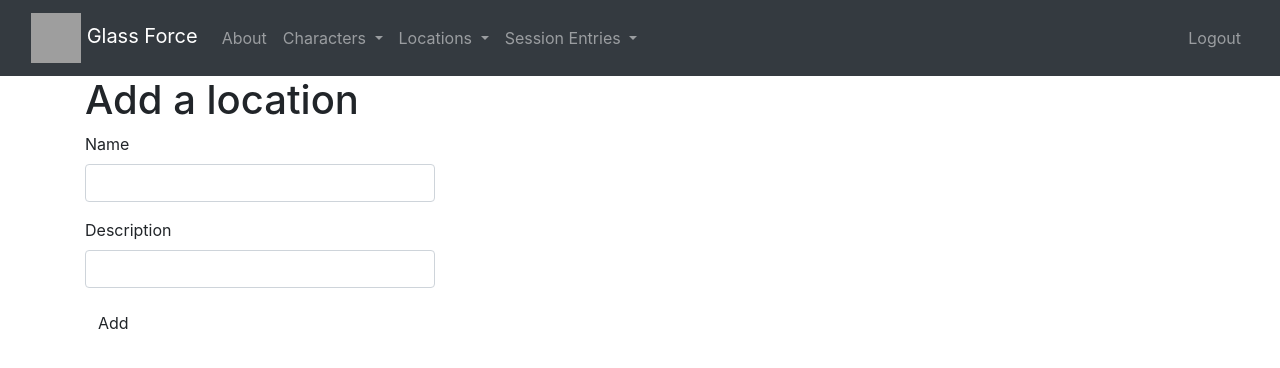
After one commit to reesecake/glass-force-wiki, a Flask app: page /locations/add in a window 1280 px wide. The commit adds this page. Shown: the top 368 px of the page. Run offline with Flask 2, Linux system fonts and the light colour scheme; the visitor is signed in with stand-in values (Sample User, id 1); some libraries are stand-ins or nearby versions; grey boxes are pictures that could not be loaded.

Commit message:
created an add location form and route

```diff
--- a/app/forms.py
+++ b/app/forms.py
@@ -37,3 +37,9 @@ class AddCharacterForm(FlaskForm):
     race = StringField('Race')
     player_character = BooleanField('Player Character?')
     submit = SubmitField('Add')
+
+
+class AddLocationForm(FlaskForm):
+    name = StringField('Name', validators=[DataRequired()])
+    content = StringField('Description')
+    submit = SubmitField('Add')
--- a/app/routes.py
+++ b/app/routes.py
@@ -3,7 +3,7 @@ import os
 from flask_login import current_user, login_user, logout_user
 from werkzeug.urls import url_parse
 
-from app.forms import LoginForm, RegistrationForm, AddCharacterForm
+from app.forms import LoginForm, RegistrationForm, AddCharacterForm, AddLocationForm
 from flask import Flask, request, jsonify, render_template, redirect, url_for, flash
 from flask_migrate import Migrate
 
@@ -201,6 +201,36 @@ def all_locations():
         return str(e)
 
 
+@app.route('/locations/add', methods=('GET', 'POST'))
+def add_location():
+    """
+    Create a new location
+    """
+    if not current_user.is_authenticated:
+        flash('Please login or register to add locations.')
+        return redirect(url_for('index'))
+
+    form = AddLocationForm()
+
+    if form.validate_on_submit():
+        s = Session()
+
+        new_loc = Location(
+            name=form.name.data,
+            content=form.content.data,
+            user_id=current_user.get_id()
+        )
+        s.add(new_loc)
+        s.commit()
+        # get the full data of the new loc
+        loc = s.query(Location).filter_by(name=form.name.data).first()
+        s.close()
+        flash('"{}" has been added as a location!'.format(form.name.data))
+        return redirect(url_for('location', loc_id=loc.id))
+
+    return render_template('locations/add_location_form.html', form=form)
+
+
 @app.route("/bonk")
 def bonk():
     return render_template("bonk.html")
--- a/templates/base.html
+++ b/templates/base.html
@@ -46,7 +46,7 @@
           <ul class="dropdown-menu dropdown-menu-dark" aria-labelledby="navbarDarkDropdownMenuLink">
               <li><a class="dropdown-item" href="{{ url_for('bonk') }}">Trollskull Manor</a></li>
               <li><a class="dropdown-item" href="{{ url_for('bonk') }}">Yawning Maw</a></li>
-              <li><a class="dropdown-item" href="{{ url_for('bonk') }}">Add a location</a></li>
+              <li><a class="dropdown-item" href="{{ url_for('add_location') }}">Add a location</a></li>
               <li><hr class="dropdown-divider"></li>
               <li><a class="dropdown-item" href="{{ url_for('all_locations') }}">All Locations</a></li>
           </ul>
--- /dev/null
+++ b/templates/locations/add_location_form.html
@@ -0,0 +1,13 @@
+{% extends 'base.html' %}
+{% import 'bootstrap/wtf.html' as wtf %}
+
+{% block content %}
+<h1>{% block title %} Add a location {% endblock %}</h1>
+
+    <div class="row">
+        <div class="col-md-4">
+            {{ wtf.quick_form(form) }}
+        </div>
+    </div>
+
+{% endblock %}
```
